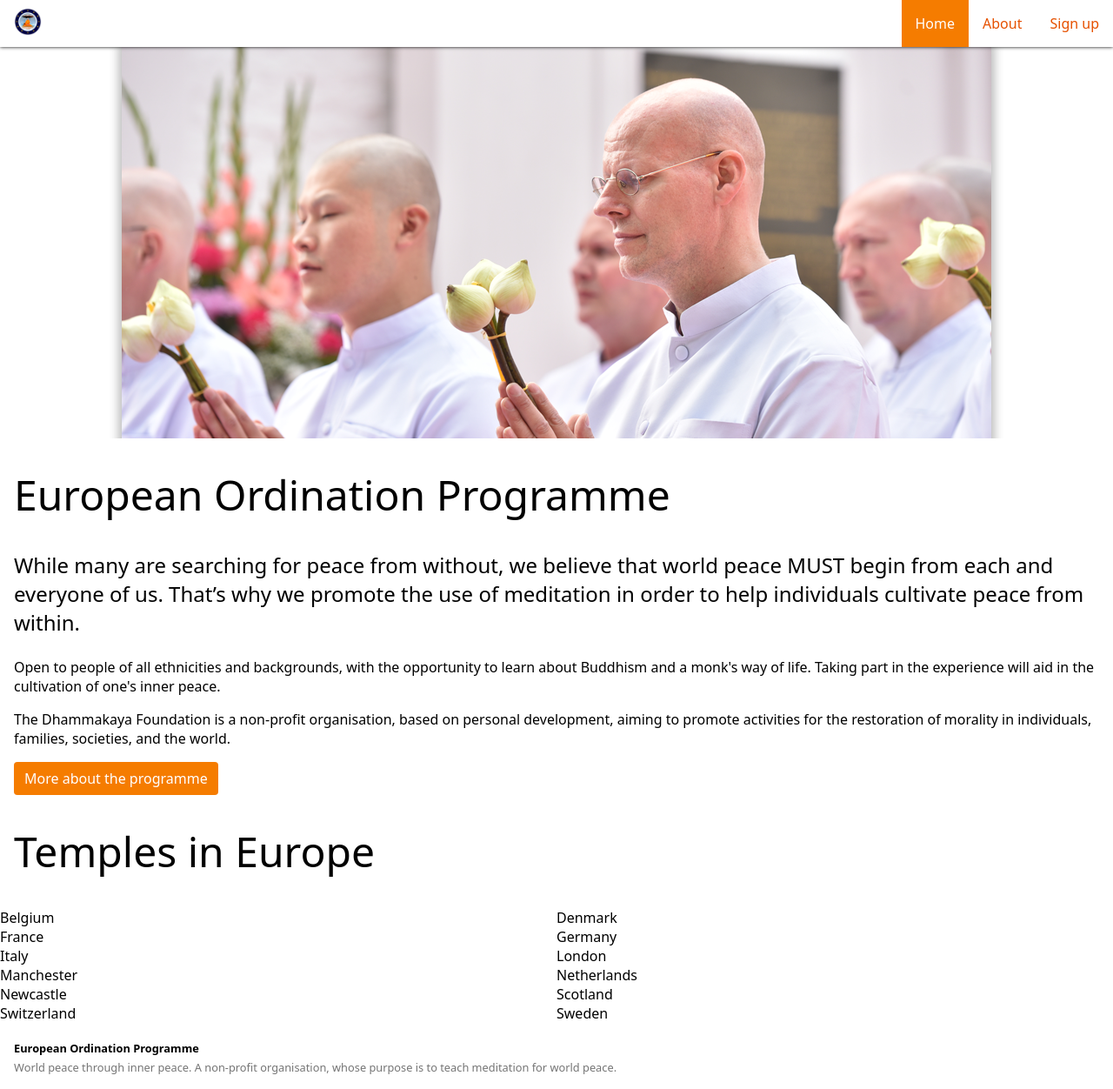
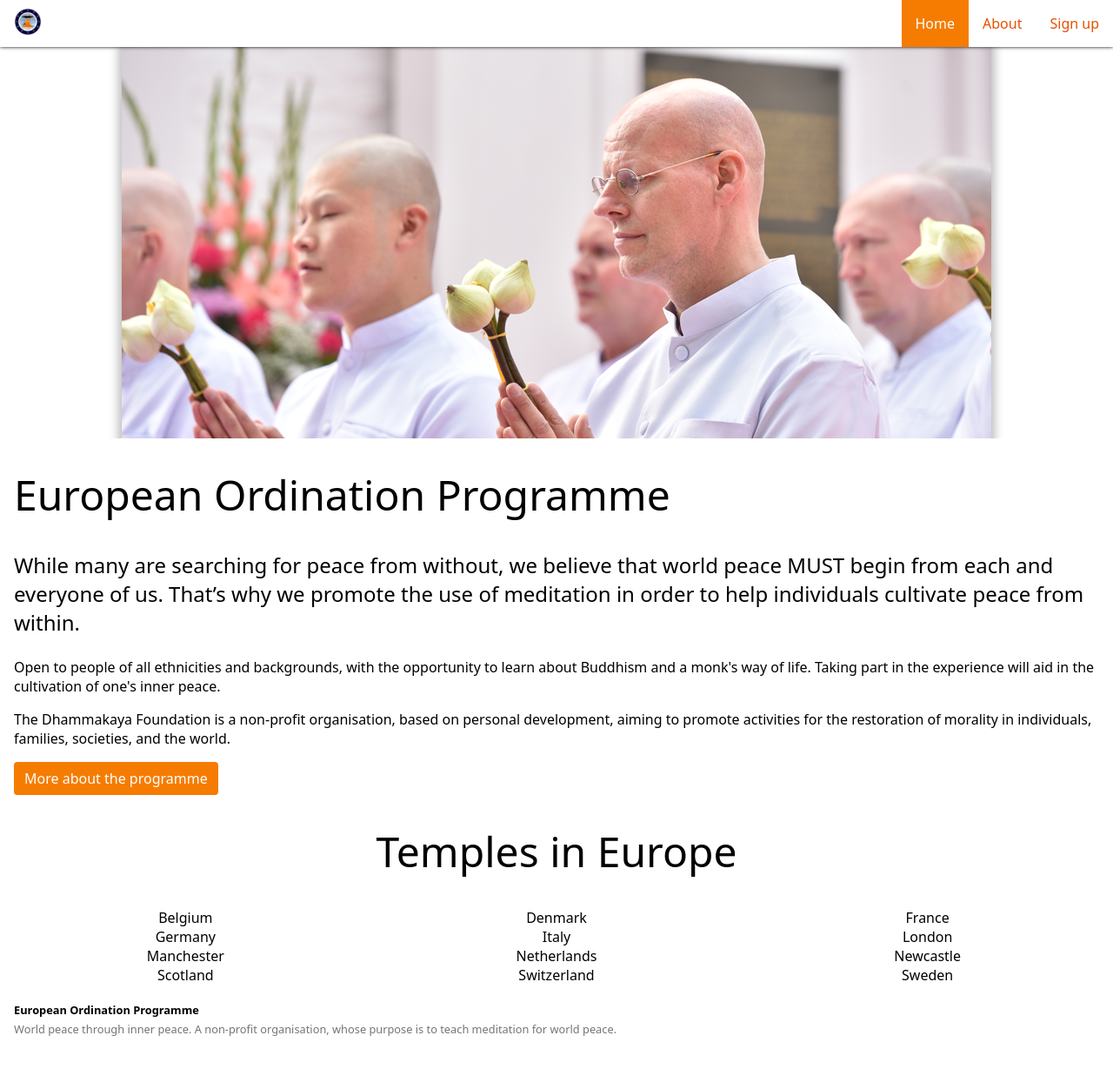
Before and after one commit to spicalous/eop-website, a Jekyll site: the page built from index.html, in a window 1280 px wide. Shown: the whole page at 87% size. Built offline with Jekyll 4.4.1, drawn with Linux system fonts in a browser that asks for light colours; after the commit the page ends 1208 px from its top, so only the background shows below that.

Commit message:
make columns work for multiple breakpoints and reduce columns to 6

```diff
--- a/_scss/_layout.scss
+++ b/_scss/_layout.scss
@@ -37,9 +37,14 @@
 // Make columns with breakpoints
 // e.g. col-sm-1 to col-sm-12 e.t.c.
 @each $name, $width in $breakpoints {
-  @for $i from 1 through $columns {
-    .col-#{$name}-#{$i} {
-      @include make-col($i, $columns);
+
+  // Makes the style apply to the given breakpoint and wider.
+  @media (min-width: $width) {
+
+    @for $i from 1 through $columns {
+      .col-#{$name}-#{$i} {
+        @include make-col($i, $columns);
+      }
     }
   }
 }
--- a/_scss/variables/_layout.scss
+++ b/_scss/variables/_layout.scss
@@ -1,6 +1,6 @@
 $gutter-width: 16px;
 
-$columns:     12;
+$columns:     6;
 $breakpoints: (
   sm: 576px,
   md: 768px,
--- a/index.html
+++ b/index.html
@@ -23,19 +23,19 @@
   <a class="btn btn-main" href="{{ "/about/" | relative_url }}">
     More about the programme
   </a>
-  <h1>Temples in Europe</h1>
-  <div class="row">
-    <div class="col-6">Belgium</div>
-    <div class="col-6">Denmark</div>
-    <div class="col-6">France</div>
-    <div class="col-6">Germany</div>
-    <div class="col-6">Italy</div>
-    <div class="col-6">London</div>
-    <div class="col-6">Manchester</div>
-    <div class="col-6">Netherlands</div>
-    <div class="col-6">Newcastle</div>
-    <div class="col-6">Scotland</div>
-    <div class="col-6">Switzerland</div>
-    <div class="col-6">Sweden</div>
+  <h1 class="text-center">Temples in Europe</h1>
+  <div class="row text-center">
+    <div class="col-3 col-md-2">Belgium</div>
+    <div class="col-3 col-md-2">Denmark</div>
+    <div class="col-3 col-md-2">France</div>
+    <div class="col-3 col-md-2">Germany</div>
+    <div class="col-3 col-md-2">Italy</div>
+    <div class="col-3 col-md-2">London</div>
+    <div class="col-3 col-md-2">Manchester</div>
+    <div class="col-3 col-md-2">Netherlands</div>
+    <div class="col-3 col-md-2">Newcastle</div>
+    <div class="col-3 col-md-2">Scotland</div>
+    <div class="col-3 col-md-2">Switzerland</div>
+    <div class="col-3 col-md-2">Sweden</div>
   </div>
 </div>
```
